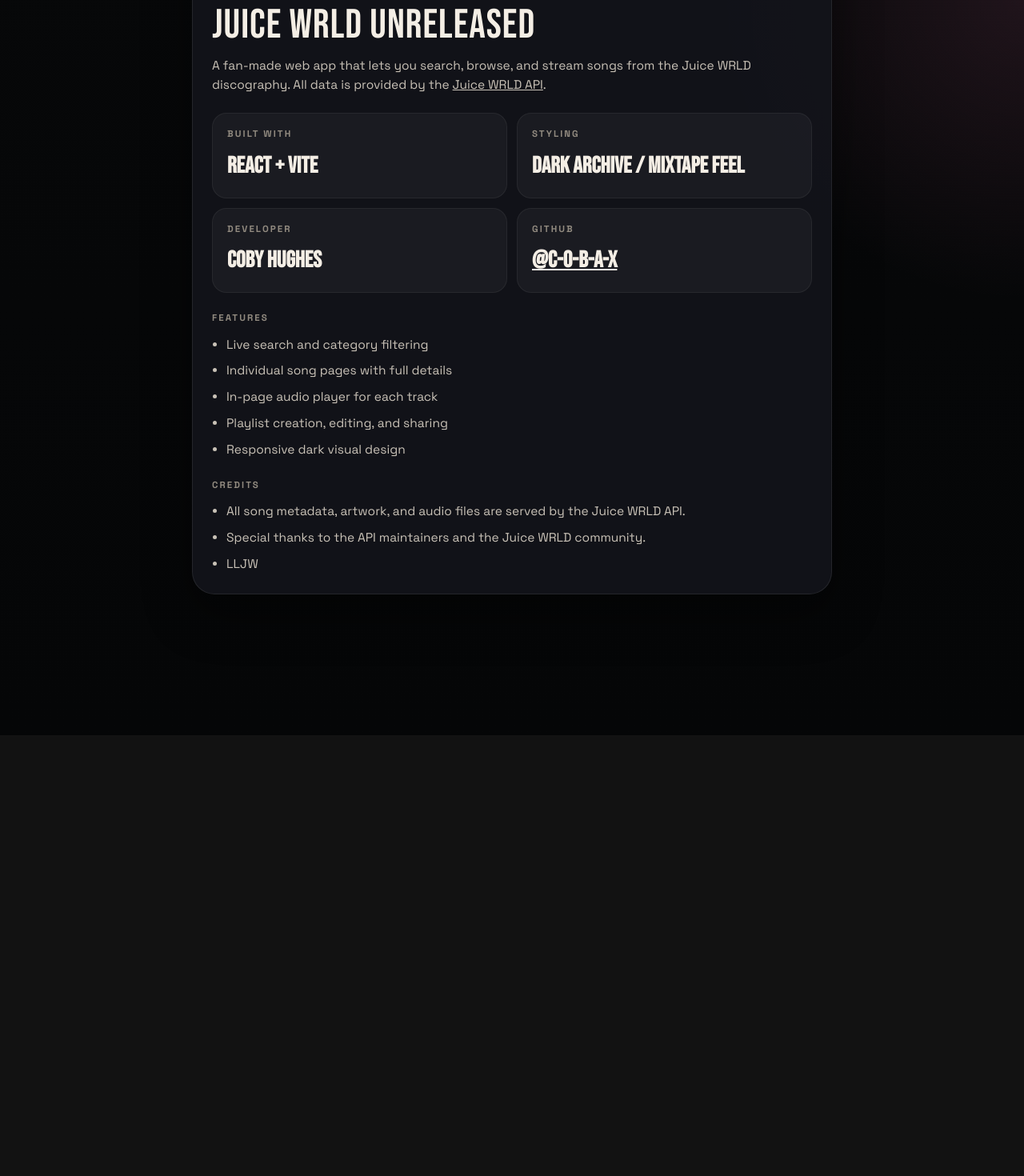
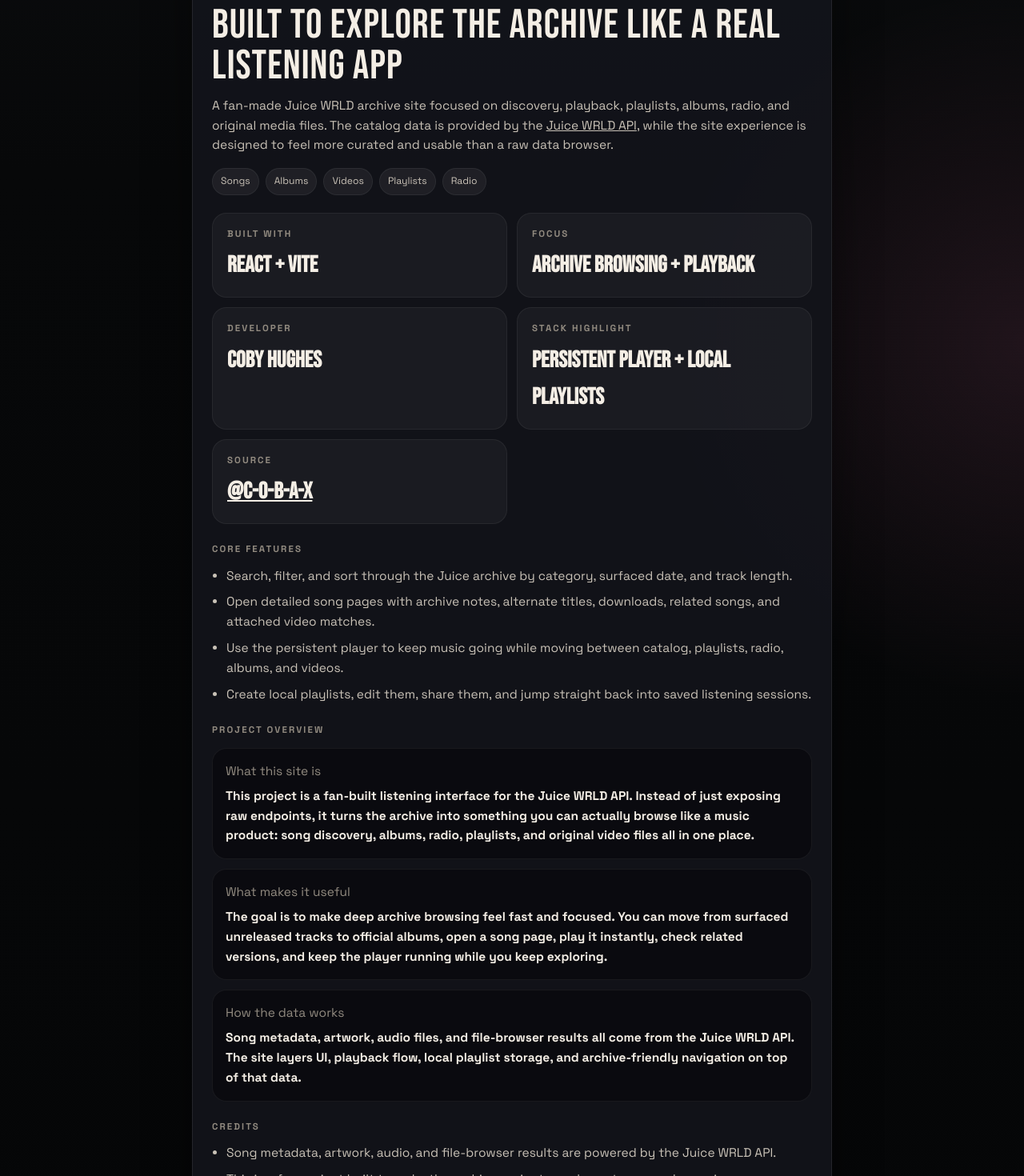
Before and after one commit to c-o-b-a-x/jw, a React (Vite) app in the folder JW-API/: page /about in a window 1280 px wide. Shown: the part 920-2390 px from the top of the page at 80% size. Before the commit the page ends 1839 px from the top, so only its background shows below. Built offline with nearby package versions, Linux system fonts and the light colour scheme.

Commit message:
about page update

```diff
--- a/JW-API/src/About.jsx
+++ b/JW-API/src/About.jsx
@@ -3,11 +3,38 @@
 import logo from "./assets/logo999.png";
 
 export default function About() {
+  const coreFeatures = [
+    "Search, filter, and sort through the Juice archive by category, surfaced date, and track length.",
+    "Open detailed song pages with archive notes, alternate titles, downloads, related songs, and attached video matches.",
+    "Use the persistent player to keep music going while moving between catalog, playlists, radio, albums, and videos.",
+    "Create local playlists, edit them, share them, and jump straight back into saved listening sessions.",
+  ];
+
+  const sections = [
+    {
+      title: "What this site is",
+      body: "This project is a fan-built listening interface for the Juice WRLD API. Instead of just exposing raw endpoints, it turns the archive into something you can actually browse like a music product: song discovery, albums, radio, playlists, and original video files all in one place.",
+    },
+    {
+      title: "What makes it useful",
+      body: "The goal is to make deep archive browsing feel fast and focused. You can move from surfaced unreleased tracks to official albums, open a song page, play it instantly, check related versions, and keep the player running while you keep exploring.",
+    },
+    {
+      title: "How the data works",
+      body: "Song metadata, artwork, audio files, and file-browser results all come from the Juice WRLD API. The site layers UI, playback flow, local playlist storage, and archive-friendly navigation on top of that data.",
+    },
+  ];
+
+  const credits = [
+    "Song metadata, artwork, audio, and file-browser results are powered by the Juice WRLD API.",
+    "This is a fan project built to make the archive easier to explore, stream, and organize.",
+    "Shoutout to the API maintainers and the broader Juice community for preserving and surfacing the catalog.",
+  ];
+
   return (
     <>
       <SiteNav />
       <div className="app-shell">
-
         <div className="detail-panel page-shell page-shell--narrow detail-panel--feature">
           <section className="detail-stage detail-stage--editorial">
             <div className="detail-stage__media">
@@ -23,10 +50,11 @@
             <div className="detail-stage__content">
               <div className="detail-copy detail-copy--feature">
                 <p className="eyebrow">About this project</p>
-                <h2>Juice WRLD Unreleased</h2>
+                <h2>Built to explore the archive like a real listening app</h2>
                 <p className="detail-description">
-                  A fan-made web app that lets you search, browse, and stream songs
-                  from the Juice WRLD discography. All data is provided by the{" "}
+                  A fan-made Juice WRLD archive site focused on discovery,
+                  playback, playlists, albums, radio, and original media files.
+                  The catalog data is provided by the{" "}
                   <a
                     href="https://juicewrldapi.com"
                     target="_blank"
@@ -34,8 +62,16 @@
                   >
                     Juice WRLD API
                   </a>
-                  .
+                  , while the site experience is designed to feel more curated
+                  and usable than a raw data browser.
                 </p>
+                <div className="pill-wrap">
+                  <span className="meta-pill">Songs</span>
+                  <span className="meta-pill">Albums</span>
+                  <span className="meta-pill">Videos</span>
+                  <span className="meta-pill">Playlists</span>
+                  <span className="meta-pill">Radio</span>
+                </div>
               </div>
             </div>
           </section>
@@ -46,15 +82,19 @@
               <strong>React + Vite</strong>
             </div>
             <div>
-              <span>Styling</span>
-              <strong>Dark archive / mixtape feel</strong>
+              <span>Focus</span>
+              <strong>Archive browsing + playback</strong>
             </div>
             <div>
               <span>Developer</span>
               <strong>Coby Hughes</strong>
             </div>
             <div>
-              <span>GitHub</span>
+              <span>Stack highlight</span>
+              <strong>Persistent player + local playlists</strong>
+            </div>
+            <div>
+              <span>Source</span>
               <strong>
                 <a
                   href="https://github.com/c-o-b-a-x"
@@ -68,28 +108,33 @@
           </div>
 
           <div className="meta-block">
-            <p className="block-label">Features</p>
+            <p className="block-label">Core features</p>
             <ul className="detail-list">
-              <li>Live search and category filtering</li>
-              <li>Individual song pages with full details</li>
-              <li>In-page audio player for each track</li>
-              <li>Playlist creation, editing, and sharing</li>
-              <li>Responsive dark visual design</li>
+              {coreFeatures.map((feature) => (
+                <li key={feature}>{feature}</li>
+              ))}
             </ul>
+          </div>
+
+          <div className="meta-block">
+            <p className="block-label">Project overview</p>
+            <div className="session-grid">
+              {sections.map((section) => (
+                <article key={section.title} className="session-card">
+                  <span>{section.title}</span>
+                  <strong>{section.body}</strong>
+                </article>
+              ))}
+            </div>
           </div>
 
           <div className="meta-block">
             <p className="block-label">Credits</p>
             <ul className="detail-list">
-              <li>
-                All song metadata, artwork, and audio files are served by the
-                Juice WRLD API.
-              </li>
-              <li>
-                Special thanks to the API maintainers and the Juice WRLD
-                community.
-              </li>
-              <li>LLJW</li>
+              {credits.map((credit) => (
+                <li key={credit}>{credit}</li>
+              ))}
+              <li>LLJW.</li>
             </ul>
           </div>
         </div>
```
